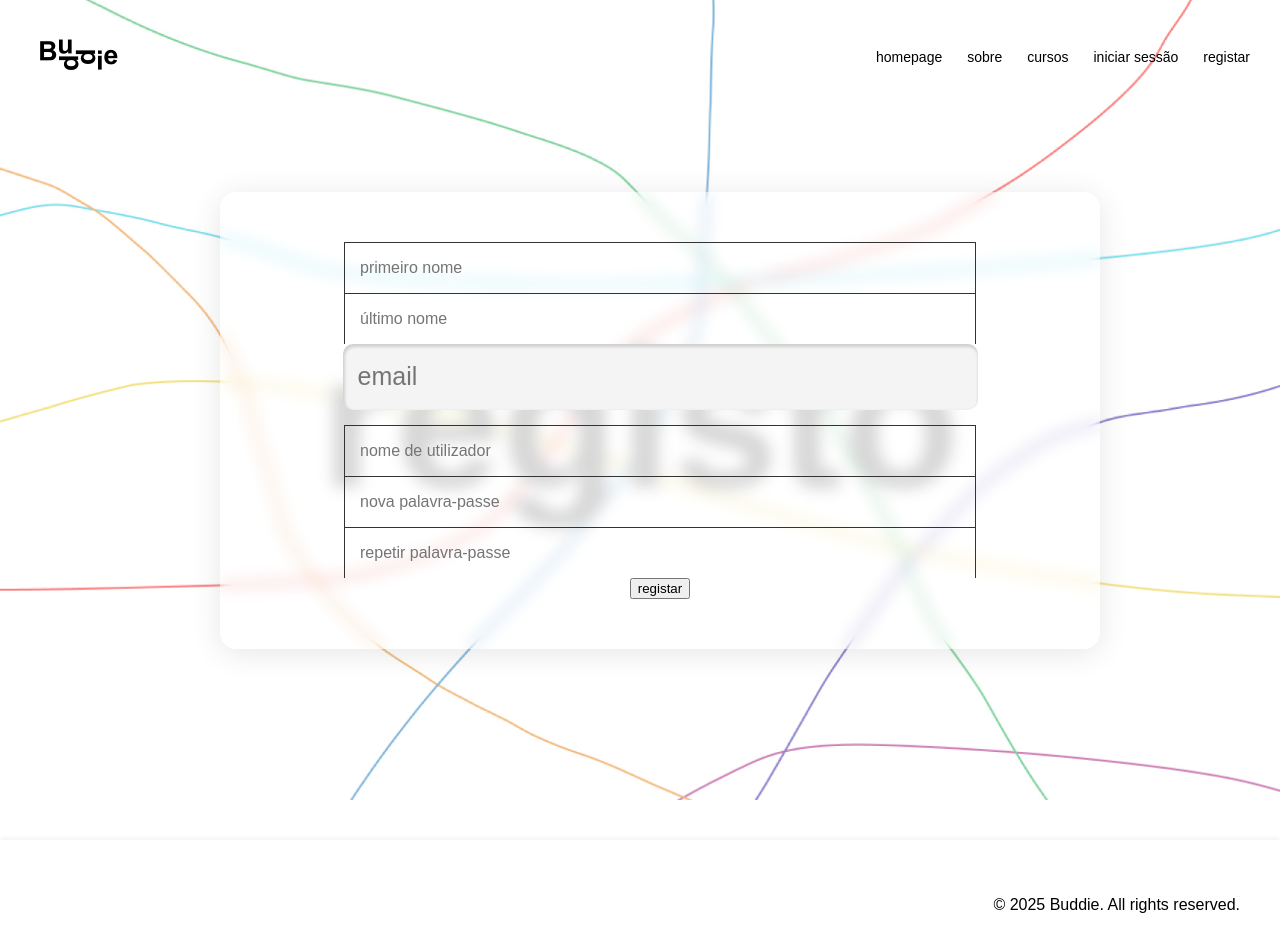
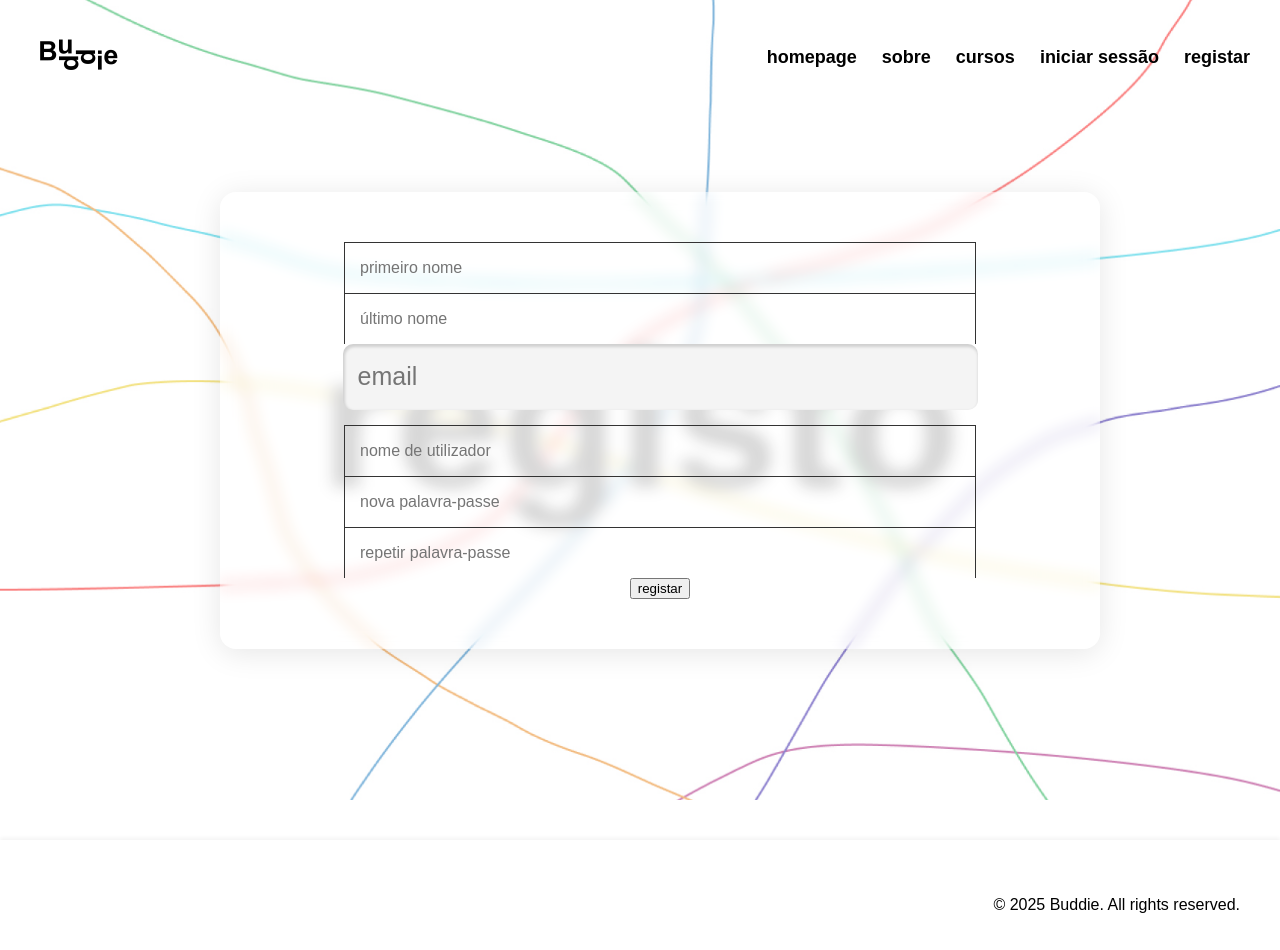
Before and after one commit to buddie-project/buddie-frontend, a React (Vite) app: page /registar in a window 1280 px wide. Shown: the top 950 px of the page. Built offline with nearby package versions, Linux system fonts and the light colour scheme; no server answers.

Commit message:
Enhance navigation styles with updated font sizes and weights, add search icon styles

```diff
--- a/src/App.jsx
+++ b/src/App.jsx
@@ -1,5 +1,6 @@
 import './style/Login.css'
 import './style/App.css';
+import "../public/icons/css/icons.css";
 import {Route, Routes} from "react-router-dom";
 import SignIn from "./pages/SignIn.jsx";
 import SignUp from "./pages/SignUp.jsx";
--- a/src/style/App.css
+++ b/src/style/App.css
@@ -35,12 +35,15 @@ body, html, #root {
     text-transform: lowercase;
     text-decoration: none;
     color: black;
-    font-size: 14px;
-    font-weight: 500;
+    font-size: 18px;
+    font-weight: 600;
 }
 
 .nav-link:hover {
     color: #999;
+    font-size: 20px;
+    font-weight: bolder;
+    transition: color 0.3s ease, font-size 0.3s ease;
 }
 
 .menu-toggle {
@@ -77,6 +80,19 @@ body, html, #root {
     }
 }
 
+.icon-search {
+    font-size: 20px;
+    color: black;
+    cursor: pointer;
+}
+
+.icon-search:hover {
+    color: #999;
+    font-size: 22px;
+    font-weight: bolder;
+    transition: color 0.3s ease, font-size 0.3s ease;
+}
+
 .footer {
     width: 100%;
     background-color: white;
```
